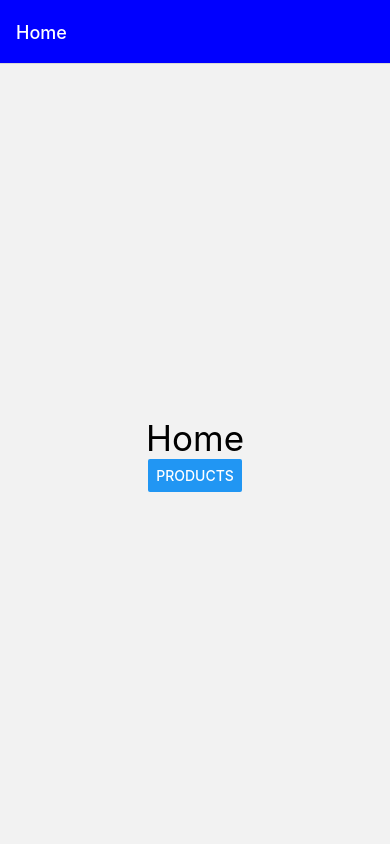
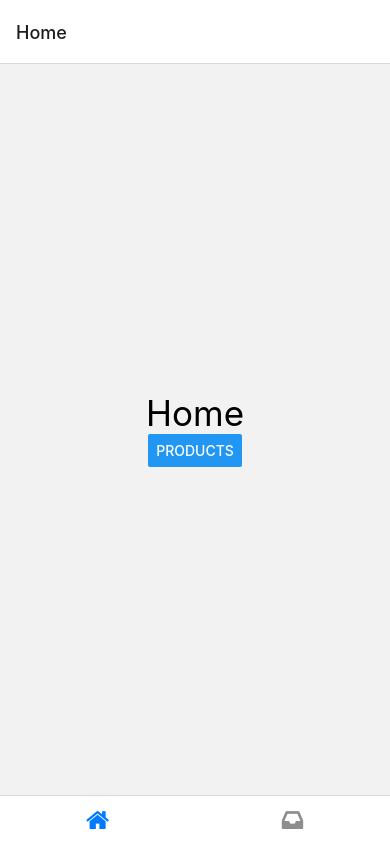
Before and after one commit to mohammadRezaPegah/Hello-React-Native, a React Native app: screen / in a window 390 px wide. Built offline with nearby package versions, Linux system fonts and the light colour scheme.

Commit message:
Tab navigator customize

```diff
--- a/App.js
+++ b/App.js
@@ -1,13 +1,11 @@
 import Navigator from "./navigators/tabNavigator/navigator";
-import StackNavigator from "./navigators/stackNavigators/navigator";
 // To use navigation you most import NavigationContainer and add navigation inside that.
 // The below navigaition is bottom navigation(like instagram) and for more read the documentions (https://reactnavigation.org/docs)
 
 const App = () => {
   return (
     <>
-      <StackNavigator />
-      {/* <Navigator /> */}
+      <Navigator />
     </>
   );
 };
--- a/components/Products.js
+++ b/components/Products.js
@@ -1,10 +1,10 @@
 import { View, Text, StyleSheet, Button } from "react-native";
 // To get information from navigation we have a property called route and with this you can take information, follow the code.
-const Products = ({ route }) => {
+const Products = () => {
   return (
     <>
       <View style={styles.container}>
-        <Text style={styles.text}>Products, id: {route.params.id}</Text>
+        <Text style={styles.text}>Products</Text>
       </View>
     </>
   );
--- a/navigators/tabNavigator/navigator.js
+++ b/navigators/tabNavigator/navigator.js
@@ -2,18 +2,42 @@ import { NavigationContainer } from "@react-navigation/native";
 import { createBottomTabNavigator } from "@react-navigation/bottom-tabs";
 import Home from "../../components/Home";
 import Products from "../../components/Products";
+import Ionicons from "@expo/vector-icons/Ionicons";
+import { FontAwesome } from "@expo/vector-icons";
 
 // To use navigation you most import NavigationContainer and add navigation inside that.
 // The below navigaition is bottom navigation(like instagram) and for more read the documentions (https://reactnavigation.org/docs)
 
 const Navigator = () => {
   const Tab = createBottomTabNavigator();
+  const color = "blue";
+  const size = 24;
   return (
     <>
       <NavigationContainer>
-        <Tab.Navigator>
-          <Tab.Screen name="Home" component={Home} />
-          <Tab.Screen name="Porduct" component={Products} />
+        <Tab.Navigator
+          screenOptions={{
+            tabBarShowLabel: false,
+          }}
+        >
+          <Tab.Screen
+            name="Home"
+            component={Home}
+            options={{
+              tabBarIcon: ({ color, size }) => (
+                <FontAwesome name="home" size={size} color={color} />
+              ),
+            }}
+          />
+          <Tab.Screen
+            name="Porduct"
+            component={Products}
+            options={{
+              tabBarIcon: ({ color, size }) => (
+                <FontAwesome name="inbox" size={size} color={color} />
+              ),
+            }}
+          />
         </Tab.Navigator>
       </NavigationContainer>
     </>
```
